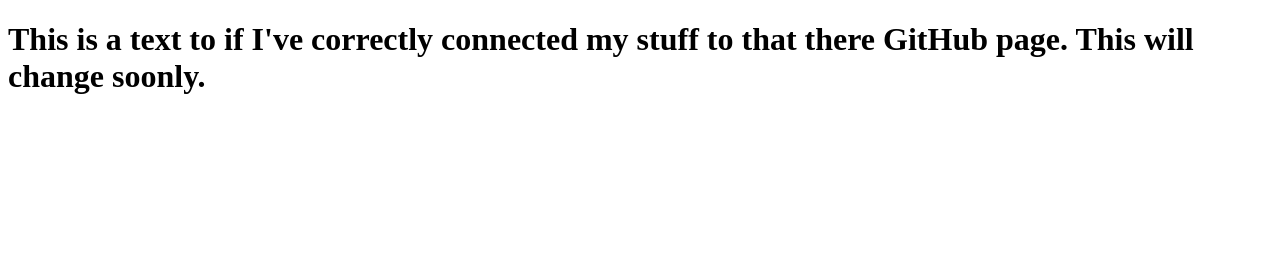
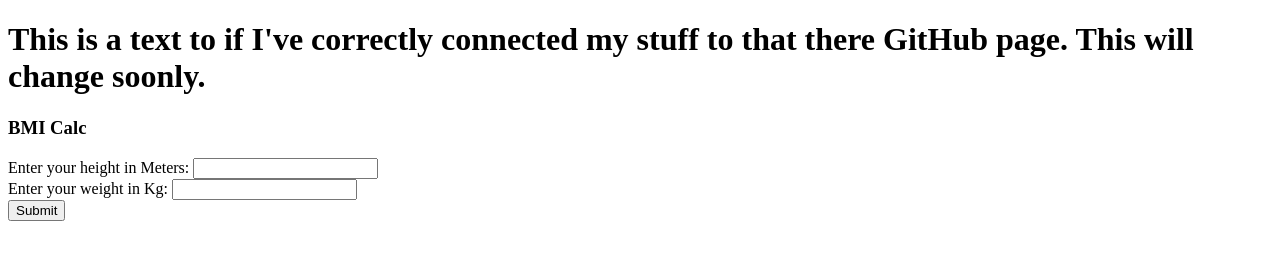
Before and after one commit to Orbw33vr/Orbw33vr_calc, a plain HTML site: page index.html in a window 1280 px wide. Drawn offline with Linux system fonts and the light colour scheme.

Commit message:
starting to set up the script to pull input from the DOM

```diff
--- a/css/style.css
+++ b/css/style.css
@@ -1 +1,5 @@
 /*enter some CSS or some Tailwind utilities here*/
+.bmi-calc {
+  height: 3rem;
+  width: 6rem;
+}
--- a/index.html
+++ b/index.html
@@ -1,12 +1,25 @@
 <!DOCTYPE html>
 <html lang="en">
+
 <head>
   <meta charset="UTF-8">
   <meta name="viewport" content="width=device-width, initial-scale=1.0">
   <meta http-equiv="X-UA-Compatible" content="ie=edge">
   <title>Orbw33vr Calculators</title>
 </head>
+
 <body>
   <h1>This is a text to if I've correctly connected my stuff to that there GitHub page. This will change soonly.</h1>
+  <div class="bmi-calc">
+    <form>
+      <h3>BMI Calc</h3>
+      <label for="number">Enter your height in Meters:</label>
+      <input type="number" id="height" name="height" required><br>
+      <label for="number">Enter your weight in Kg:</label>
+      <input type="number" id="weight" name="weight" required><br>
+      <input type="submit" value="Submit">
+    </form>
+  </div>
 </body>
+
 </html>
```
Also changed, not shown: js/fizzbuzz.js (+15 -1 lines).
